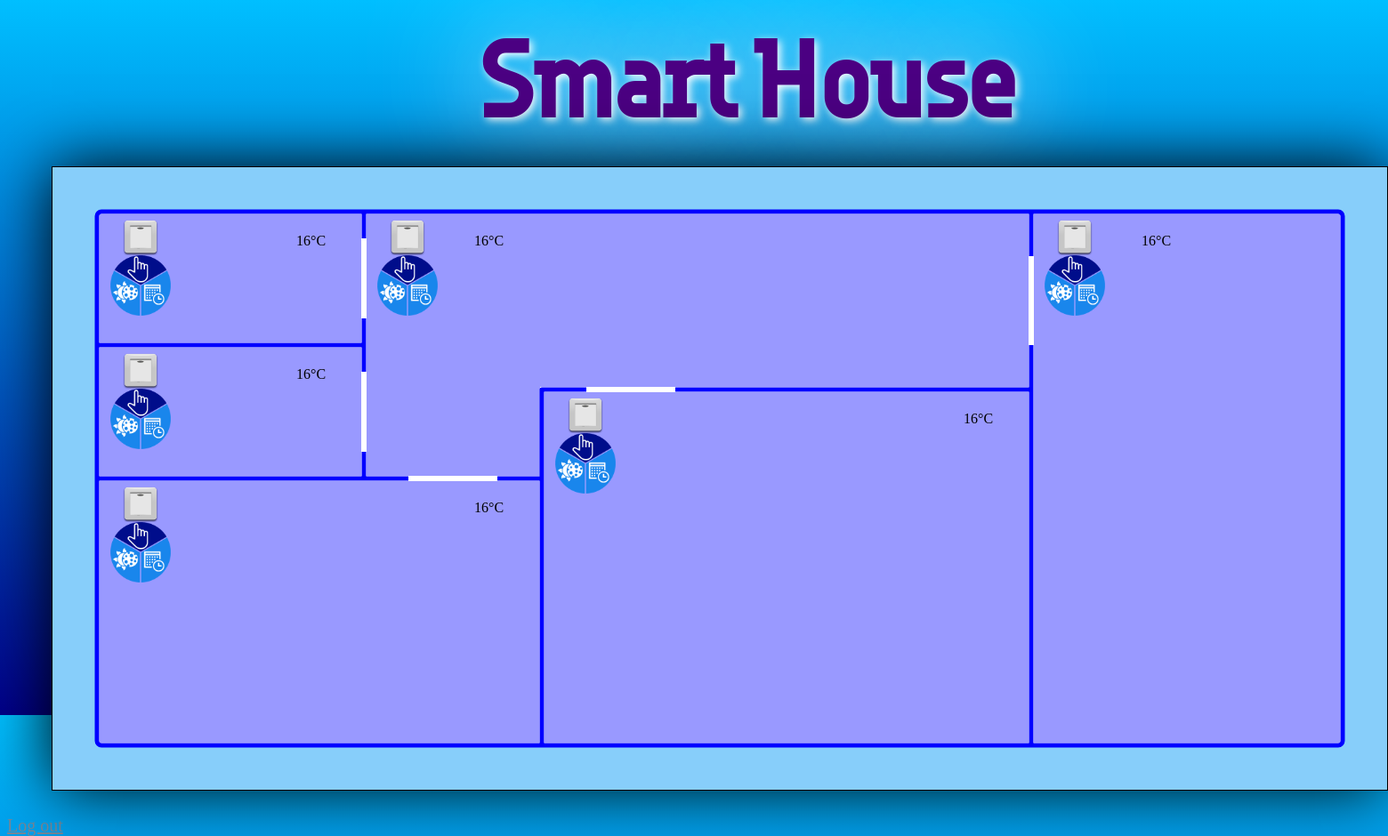
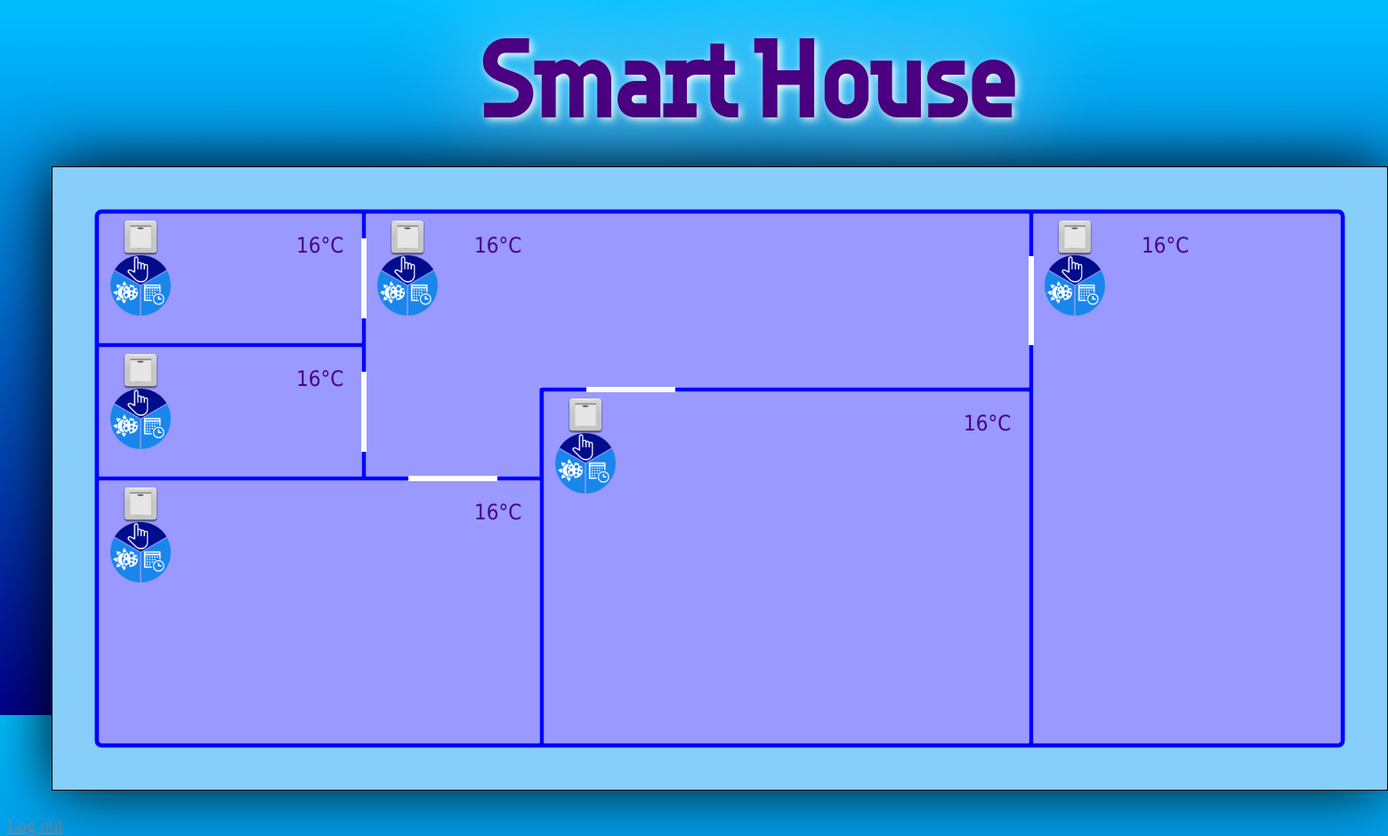
Before and after one commit to KonstantinDigital/mhdevSmartHouse, a Django app: template smartHouseApp/templates/index.html in a window 1560 px wide. Shown: the whole page at 89% size. Run offline with Django 3.2, Linux system fonts and the light colour scheme; the template is opened without the code that fills it, so the values that code supplies are empty.

Commit message:
30.07.2021-20:47-noteBook

```diff
--- a/smartHouseApp/static/css/style.css
+++ b/smartHouseApp/static/css/style.css
@@ -11,6 +11,12 @@ h1 {
     text-shadow: 3px 3px 10px white, 0 0 1em white;
     color: Indigo;
     margin: 20px 30px 30px 530px;
+}
+
+.roomTemperature {
+    font-family: Tahoma, Verdana, sans-serif;
+    font-size: 24px;
+    color: Indigo;
 }
 
 .log_href {
--- a/smartHouseApp/templates/index.html
+++ b/smartHouseApp/templates/index.html
@@ -35,12 +35,12 @@
                 <input id="conditSpMode" type="radio" name="conditMode">
             {% endif %}
 
-            <p id="temp1now">16&#176;C</p>
-            <p id="temp2now">16&#176;C</p>
-            <p id="temp3now">16&#176;C</p>
-            <p id="temp4now">16&#176;C</p>
-            <p id="temp5now">16&#176;C</p>
-            <p id="temp6now">16&#176;C</p>
+            <p class="roomTemperature" id="temp1now">16&#176;C</p>
+            <p class="roomTemperature" id="temp2now">16&#176;C</p>
+            <p class="roomTemperature" id="temp3now">16&#176;C</p>
+            <p class="roomTemperature" id="temp4now">16&#176;C</p>
+            <p class="roomTemperature" id="temp5now">16&#176;C</p>
+            <p class="roomTemperature" id="temp6now">16&#176;C</p>
 
             <input type="image" id="light1on" src="static/images/lightOff.png" alt="вкл1" onclick="onClick1LightButton()">
             <input type="image" id="light2on" src="static/images/lightOff.png" alt="вкл2" onclick="onClick2LightButton()">
--- a/smartHouseApp/views.py
+++ b/smartHouseApp/views.py
@@ -22,7 +22,7 @@ class ModbusConnect:
         self.ser = serial.Serial(parity=serial.PARITY_NONE, stopbits=1, bytesize=8, timeout=1)
         self.com_number = 3
         self.ser.port = "COM{}".format(self.com_number)
-        self.ser.baudrate = 19200
+        self.ser.baudrate = 9600
         # инициализация переменных для очереди
         self.q = Queue()
         self.r_lock = RLock()
@@ -254,15 +254,15 @@ def state_mask_converting(mask, bit):
 def create_registers():
     global switches, switches_state, temperature1, temperature2, temperature3, temperature4, temperature5, \
         temperature6, music_volume
-    switches = ModbusRegister(512, "holding_registers")
-    switches_state = ModbusRegister(513, "input_registers")
-    temperature1 = ModbusRegister(514, "input_registers")
-    temperature2 = ModbusRegister(515, "input_registers")
-    temperature3 = ModbusRegister(516, "input_registers")
-    temperature4 = ModbusRegister(517, "input_registers")
-    temperature5 = ModbusRegister(518, "input_registers")
-    temperature6 = ModbusRegister(519, "input_registers")
-    music_volume = ModbusRegister(520, "input_registers")
+    switches = ModbusRegister(0, "holding_registers")  # 512
+    switches_state = ModbusRegister(1, "input_registers")  # 513
+    temperature1 = ModbusRegister(2, "input_registers")  # 514
+    temperature2 = ModbusRegister(3, "input_registers")  # 515
+    temperature3 = ModbusRegister(4, "input_registers")  # 516
+    temperature4 = ModbusRegister(5, "input_registers")  # 517
+    temperature5 = ModbusRegister(6, "input_registers")  # 518
+    temperature6 = ModbusRegister(7, "input_registers")  # 519
+    music_volume = ModbusRegister(8, "input_registers")  # 520
     obj_lst = [switches, switches_state, temperature1, temperature2, temperature3, temperature4, temperature5,
                temperature6, music_volume]
     for obj in obj_lst:
```
